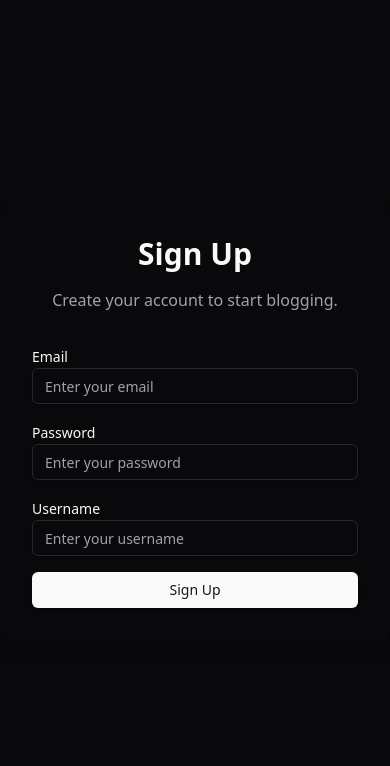
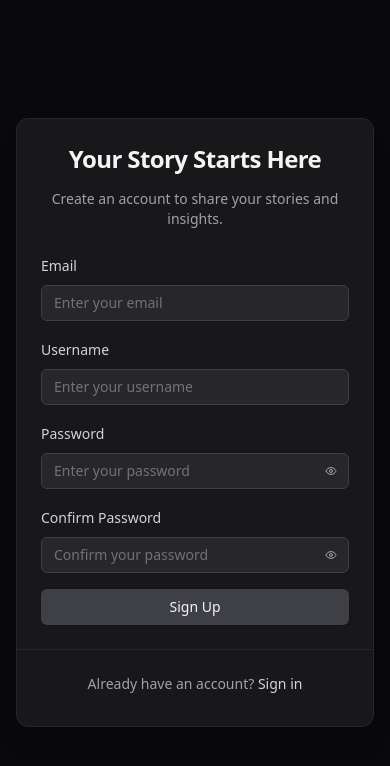
Before and after one commit to kunalPisolkar24/blogApp, a React (Vite) app in the folder frontend/: page /signup in a window 390 px wide. Shown: the top 766 px of the page. Built offline with nearby package versions, Linux system fonts and the light colour scheme.

Commit message:
improved signup ui

```diff
--- a/frontend/src/components/pages/Signup.tsx
+++ b/frontend/src/components/pages/Signup.tsx
@@ -1,205 +1,263 @@
-import React, { useState, useEffect } from 'react';
-import { Label } from "@/components/ui/label";
-import { Input } from "@/components/ui/input";
-import { Button } from "@/components/ui/button";
-import signupImage from "/signupImage.jpg";
-import { useToast } from "@/hooks/use-toast";
-import { useNavigate } from 'react-router-dom';
-import  axios  from 'axios';
-import { signupSchema, SignupSchemaType } from '@kunalpisolkar24/blogapp-common'; // Adjust the import based on your actual schema path
-import LoadingSpinner from "./LoadingSpinner";
+import type React from "react"
+import { useState } from "react"
+import { z } from "zod"
+import { Eye, EyeOff, Loader2 } from "lucide-react"
+import { Label } from "@/components/ui/label"
+import { Input } from "@/components/ui/input"
+import { Button } from "@/components/ui/button"
+import { Card, CardContent, CardDescription, CardFooter, CardHeader, CardTitle } from "@/components/ui/card"
+import { useToast } from "@/hooks/use-toast"
+import { useNavigate } from "react-router-dom"
+import axios from "axios"
+import { signupSchema as baseSignupSchema, type SignupSchemaType } from "@kunalpisolkar24/blogapp-common"
 
-const SignupCard: React.FC = () => {
-  const [email, setEmail] = useState('');
-  const [password, setPassword] = useState('');
-  const [username, setUsername] = useState('');
-  const [isLoading, setIsLoading] = useState(false);
-  const { toast } = useToast();
-  const navigate = useNavigate();
+const extendedSignupSchema = z
+  .object({
+    email: z.string().email("Please enter a valid email address"),
+    username: z.string().min(3, "Username must be at least 3 characters"),
+    password: z.string().min(6, "Password must be at least 8 characters"),
+    confirmPassword: z.string(),
+  })
+  .refine((data) => data.password === data.confirmPassword, {
+    message: "Passwords don't match",
+    path: ["confirmPassword"],
+  })
+
+const Signup = () => {
+  const [formData, setFormData] = useState({
+    email: "",
+    username: "",
+    password: "",
+    confirmPassword: "",
+  })
+  const [errors, setErrors] = useState<Record<string, string>>({})
+  const [showPassword, setShowPassword] = useState(false)
+  const [showConfirmPassword, setShowConfirmPassword] = useState(false)
+  const [isLoading, setIsLoading] = useState(false)
+  const { toast } = useToast()
+  const navigate = useNavigate()
+
+  const handleChange = (e: React.ChangeEvent<HTMLInputElement>) => {
+    const { name, value } = e.target
+    setFormData((prev) => ({ ...prev, [name]: value }))
+
+    if (errors[name]) {
+      setErrors((prev) => {
+        const newErrors = { ...prev }
+        delete newErrors[name]
+        return newErrors
+      })
+    }
+  }
+
+  const validateForm = () => {
+    try {
+      extendedSignupSchema.parse(formData)
+      setErrors({})
+      return true
+    } catch (error) {
+      if (error instanceof z.ZodError) {
+        const newErrors: Record<string, string> = {}
+        error.errors.forEach((err) => {
+          if (err.path[0]) {
+            newErrors[err.path[0] as string] = err.message
+          }
+        })
+        setErrors(newErrors)
+      }
+      return false
+    }
+  }
 
   const handleSubmit = async (e: React.FormEvent<HTMLFormElement>) => {
-    e.preventDefault();
-    setIsLoading(true);
+    e.preventDefault()
+
+    if (!validateForm()) return
+
+    setIsLoading(true)
 
     try {
-      const parsedInput = signupSchema.safeParse({ email, password, username });
+      const { confirmPassword, ...signupData } = formData
+      const parsedInput = baseSignupSchema.safeParse(signupData)
 
       if (!parsedInput.success) {
         toast({
-          variant: 'destructive',
-          title: 'Error',
+          variant: "destructive",
+          title: "Error",
           description: parsedInput.error.errors[0].message,
-        });
-        setIsLoading(false);
-        return;
+        })
+        setIsLoading(false)
+        return
       }
 
-      const validatedInput: SignupSchemaType = parsedInput.data;
+      const validatedInput: SignupSchemaType = parsedInput.data
 
-      console.log(import.meta.env.VITE_BACKEND_URL)
-      const response = await axios.post(`${import.meta.env.VITE_BACKEND_URL}/api/signup`, validatedInput);
-      console.log(response);
+      await axios.post(`${import.meta.env.VITE_BACKEND_URL}/api/signup`, validatedInput)
 
       toast({
         title: "Success",
         description: "Successfully signed up",
-      });
-      navigate('/signin');
-
+      })
+      navigate("/signin")
     } catch (error: any) {
       toast({
-        variant: 'destructive',
+        variant: "destructive",
         title: "Error",
-        description: "Signup failed",
-      });
-      console.error("Signup failed:", error);
+        description: error.response?.data?.message || "Signup failed",
+      })
+      console.error("Signup failed:", error)
     } finally {
-      setIsLoading(false);
+      setIsLoading(false)
     }
-  };
-
-  return (
-    <div className="flex items-center justify-center h-screen">
-      <div className="bg-background p-8 rounded-lg shadow-lg w-full max-w-md">
-        <div className="text-center space-y-4">
-          <h1 className="text-3xl font-bold">Sign Up</h1>
-          <p className="text-muted-foreground">Create your account to start blogging.</p>
-        </div>
-        <form onSubmit={handleSubmit} className="space-y-4 mt-8">
-          <div>
-            <Label htmlFor="email">Email</Label>
-            <Input id="email" type="email" placeholder="Enter your email" value={email} onChange={(e: React.ChangeEvent<HTMLInputElement>) => setEmail(e.target.value)} />
-          </div>
-          <div>
-            <Label htmlFor="password">Password</Label>
-            <Input id="password" type="password" placeholder="Enter your password" value={password} onChange={(e: React.ChangeEvent<HTMLInputElement>) => setPassword(e.target.value)} />
-          </div>
-          <div>
-            <Label htmlFor="username">Username</Label>
-            <Input id="username" placeholder="Enter your username" value={username} onChange={(e: React.ChangeEvent<HTMLInputElement>) => setUsername(e.target.value)} />
-          </div>
-          <Button type="submit" className="w-full" disabled={isLoading}>
-            {isLoading ? <LoadingSpinner /> : 'Sign Up'}
-          </Button>
-        </form>
-      </div>
-    </div>
-  );
-};
-
-
-const useIsLargeScreen = () => {
-  const [isLarge, setIsLarge] = useState(window.innerWidth >= 1024);
-
-  useEffect(() => {
-    const handleResize = () => {
-      setIsLarge(window.innerWidth >= 1024);
-    };
-
-    window.addEventListener('resize', handleResize);
-    return () => window.removeEventListener('resize', handleResize);
-  }, []);
-
-  return isLarge;
-};
-
-const Signup: React.FC = () => {
-  const isLargeScreen = useIsLargeScreen();
-  const [email, setEmail] = useState('');
-  const [password, setPassword] = useState('');
-  const [username, setUsername] = useState('');
-  const [isLoading, setIsLoading] = useState(false);
-  const { toast } = useToast();
-  const navigate = useNavigate();
-
-  const handleSubmit = async (e: React.FormEvent<HTMLFormElement>) => {
-    e.preventDefault();
-    setIsLoading(true);
-
-    try {
-      const parsedInput = signupSchema.safeParse({ email, password, username });
-
-      if (!parsedInput.success) {
-        toast({
-          variant: 'destructive',
-          title: 'Error',
-          description: parsedInput.error.errors[0].message,
-        });
-        setIsLoading(false);
-        return;
   }
 
-      const validatedInput: SignupSchemaType = parsedInput.data;
-      console.log(import.meta.env.VITE_BACKEND_URL)
-      const response = await axios.post(`${import.meta.env.VITE_BACKEND_URL}/api/signup`, validatedInput);
-      console.log(response);
-
-      toast({
-        title: "Success",
-        description: "Successfully signed up as ",
-      });
-      navigate('/signin');
-
-    } catch (error: any) {
-      toast({
-        variant: 'destructive',
-        title: "Error",
-        description: "Signup failed",
-      });
-      console.error("Signup failed:", error);
-    } finally {
-      setIsLoading(false);
+  const togglePasswordVisibility = (field: "password" | "confirmPassword") => {
+    if (field === "password") {
+      setShowPassword(!showPassword)
+    } else {
+      setShowConfirmPassword(!showConfirmPassword)
     }
-  };
-
-  if (!isLargeScreen) {
-    return <SignupCard />;
   }
 
   return (
-    <main className="flex min-h-screen items-center justify-center py-6">
-      <section className="container px-4 md:px-6">
-        <div className="grid gap-6 lg:grid-cols-[1fr_400px] lg:gap-12 xl:grid-cols-[1fr_600px]">
-          <div className="flex flex-col justify-center space-y-4">
-            <div className="space-y-2">
-              <h1 className="text-3xl font-bold tracking-tighter sm:text-5xl xl:text-6xl/none">
-                Share your stories with the world
-              </h1>
-              <p className="max-w-[600px] text-muted-foreground md:text-xl">
-                Join our blogging community and start publishing your content today.
-              </p>
-            </div>
-            <div className="w-full max-w-sm space-y-2">
+    <div className="flex min-h-screen items-center justify-center p-4 bg-zinc-950">
+      <Card className="w-full max-w-md border-zinc-800 bg-zinc-900 shadow-xl">
+        <CardHeader className="space-y-1">
+          <CardTitle className="md:text-3xl text-2xl text-center font-bold tracking-tight text-zinc-100">
+            Your Story Starts Here
+          </CardTitle>
+          <CardDescription className="text-zinc-400 text-center pt-[10px]">
+            Create an account to share your stories and insights.
+          </CardDescription>
+        </CardHeader>
+        <CardContent>
           <form onSubmit={handleSubmit} className="space-y-4">
             <div className="space-y-2">
-                  <Label htmlFor="email">Email</Label>
-                  <Input id="email" type="email" placeholder="Enter your email" required value={email} onChange={(e: React.ChangeEvent<HTMLInputElement>) => setEmail(e.target.value)} />
+              <Label htmlFor="email" className="text-zinc-300">
+                Email
+              </Label>
+              <Input
+                id="email"
+                name="email"
+                type="email"
+                placeholder="Enter your email"
+                value={formData.email}
+                onChange={handleChange}
+                className={`bg-zinc-800 border-zinc-700 text-zinc-100 placeholder:text-zinc-500 focus:border-zinc-500 focus:ring-zinc-500 ${
+                  errors.email ? "border-red-500" : ""
+                }`}
+              />
+              {errors.email && <p className="text-red-500 text-sm mt-1">{errors.email}</p>}
             </div>
+
             <div className="space-y-2">
-                  <Label htmlFor="password">Password</Label>
-                  <Input id="password" type="password" placeholder="Enter your Password" required value={password} onChange={(e: React.ChangeEvent<HTMLInputElement>) => setPassword(e.target.value)} />
+              <Label htmlFor="username" className="text-zinc-300">
+                Username
+              </Label>
+              <Input
+                id="username"
+                name="username"
+                placeholder="Enter your username"
+                value={formData.username}
+                onChange={handleChange}
+                className={`bg-zinc-800 border-zinc-700 text-zinc-100 placeholder:text-zinc-500 focus:border-zinc-500 focus:ring-zinc-500 ${
+                  errors.username ? "border-red-500" : ""
+                }`}
+              />
+              {errors.username && <p className="text-red-500 text-sm mt-1">{errors.username}</p>}
             </div>
+
             <div className="space-y-2">
-                  <Label htmlFor="username">Username</Label>
-                  <Input id="username" placeholder="Enter your Username" required value={username} onChange={(e: React.ChangeEvent<HTMLInputElement>) => setUsername(e.target.value)} />
+              <Label htmlFor="password" className="text-zinc-300">
+                Password
+              </Label>
+              <div className="relative">
+                <Input
+                  id="password"
+                  name="password"
+                  type={showPassword ? "text" : "password"}
+                  placeholder="Enter your password"
+                  value={formData.password}
+                  onChange={handleChange}
+                  className={`bg-zinc-800 border-zinc-700 text-zinc-100 placeholder:text-zinc-500 focus:border-zinc-500 focus:ring-zinc-500 pr-10 ${
+                    errors.password ? "border-red-500" : ""
+                  }`}
+                />
+                <Button
+                  type="button"
+                  variant="ghost"
+                  size="icon"
+                  className="absolute right-0 top-0 h-full px-3 text-zinc-400 hover:text-zinc-100"
+                  onClick={() => togglePasswordVisibility("password")}
+                >
+                  {showPassword ? <EyeOff className="h-4 w-4" /> : <Eye className="h-4 w-4" />}
+                  <span className="sr-only">{showPassword ? "Hide password" : "Show password"}</span>
+                </Button>
               </div>
-                <Button type="submit" className="w-full" disabled={isLoading}>
-                  {isLoading ? <LoadingSpinner /> : 'Sign Up'}
+              {errors.password && <p className="text-red-500 text-sm mt-1">{errors.password}</p>}
+            </div>
+
+            <div className="space-y-2">
+              <Label htmlFor="confirmPassword" className="text-zinc-300">
+                Confirm Password
+              </Label>
+              <div className="relative">
+                <Input
+                  id="confirmPassword"
+                  name="confirmPassword"
+                  type={showConfirmPassword ? "text" : "password"}
+                  placeholder="Confirm your password"
+                  value={formData.confirmPassword}
+                  onChange={handleChange}
+                  className={`bg-zinc-800 border-zinc-700 text-zinc-100 placeholder:text-zinc-500 focus:border-zinc-500 focus:ring-zinc-500 pr-10 ${
+                    errors.confirmPassword ? "border-red-500" : ""
+                  }`}
+                />
+                <Button
+                  type="button"
+                  variant="ghost"
+                  size="icon"
+                  className="absolute right-0 top-0 h-full px-3 text-zinc-400 hover:text-zinc-100"
+                  onClick={() => togglePasswordVisibility("confirmPassword")}
+                >
+                  {showConfirmPassword ? <EyeOff className="h-4 w-4" /> : <Eye className="h-4 w-4" />}
+                  <span className="sr-only">{showConfirmPassword ? "Hide password" : "Show password"}</span>
+                </Button>
+              </div>
+              {errors.confirmPassword && <p className="text-red-500 text-sm mt-1">{errors.confirmPassword}</p>}
+            </div>
+
+            <Button
+              type="submit"
+              className="w-full bg-zinc-700 hover:bg-zinc-600 text-zinc-100 mt-6 transition-all duration-200 transform hover:scale-[1.02]"
+              disabled={isLoading}
+            >
+              {isLoading ? (
+                <>
+                  <Loader2 className="mr-2 h-4 w-4 animate-spin" />
+                  Signing up...
+                </>
+              ) : (
+                "Sign Up"
+              )}
             </Button>
           </form>
+        </CardContent>
+        <CardFooter className="flex flex-col items-center border-t border-zinc-800 pt-4">
+          <p className="text-sm text-zinc-400">
+            Already have an account?{" "}
+            <Button
+              variant="link"
+              className="p-0 text-zinc-300 hover:text-zinc-100"
+              onClick={() => navigate("/signin")}
+            >
+              Sign in
+            </Button>
+          </p>
+        </CardFooter>
+      </Card>
     </div>
-          </div>
-          <img
-            src={signupImage}
-            width="550"
-            height="550"
-            alt="Hero"
-            className="mx-auto aspect-video overflow-hidden rounded-xl object-cover sm:w-full lg:order-last lg:aspect-square"
-          />
-        </div>
-      </section>
-    </main>
-  );
-};
+  )
+}
 
 export default Signup;
```
Lines whose indentation alone changed are shown as unchanged.
